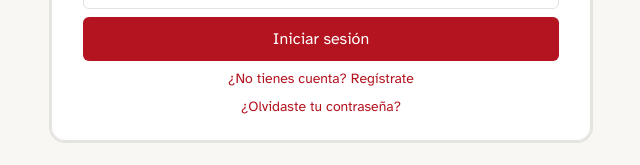
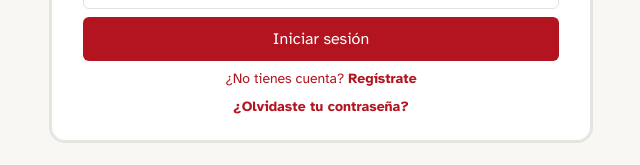
Before and after one commit to atlas-interactive/eventu-web, a React (Vite) app: page /login in a window 1280 px wide. Shown: the part 474-639 px from the top of the page, without its empty margins (319-959 px from the left). Built offline with nearby package versions, Linux system fonts and the light colour scheme; no server answers.

Commit message:
feat(auth): enhance link styles for registration and password recovery

```diff
--- a/src/features/auth/FormularioLogin.tsx
+++ b/src/features/auth/FormularioLogin.tsx
@@ -173,13 +173,13 @@ export const FormularioLogin: React.FC = () => {
 
             <p className="register-login-link mt-2 text-center text-sm leading-5">
                 ¿No tienes cuenta?{' '}
-                <Link to="/registro" className="font-medium hover:underline">
+                <Link to="/registro" className="font-medium link_form hover:link_form-hover">
                     Regístrate
                 </Link>
             </p>
 
             <p className="register-login-link mt-2 text-center text-sm leading-5">
-                <Link to="/recuperar-contrasena" className="font-medium hover:underline">
+                <Link to="/recuperar-contrasena" className="font-medium link_form hover:link_form-hover">
                     ¿Olvidaste tu contraseña?
                 </Link>
             </p>
--- a/src/styles/auth.css
+++ b/src/styles/auth.css
@@ -9,6 +9,16 @@
 .login-form {
   border-color: var(--color-eventu-border);
   box-shadow: inset 0 0 1px 1px var(--color-eventu-border);
+}
+
+.link_form {
+  color: var(--color-eventu-institutional-red);
+  font-weight: bold;
+}
+
+.link_form:hover {
+  color: var(--color-eventu-institutional-red-hover);
+  text-decoration: underline;
 }
 
 .register-subtitle {
```
